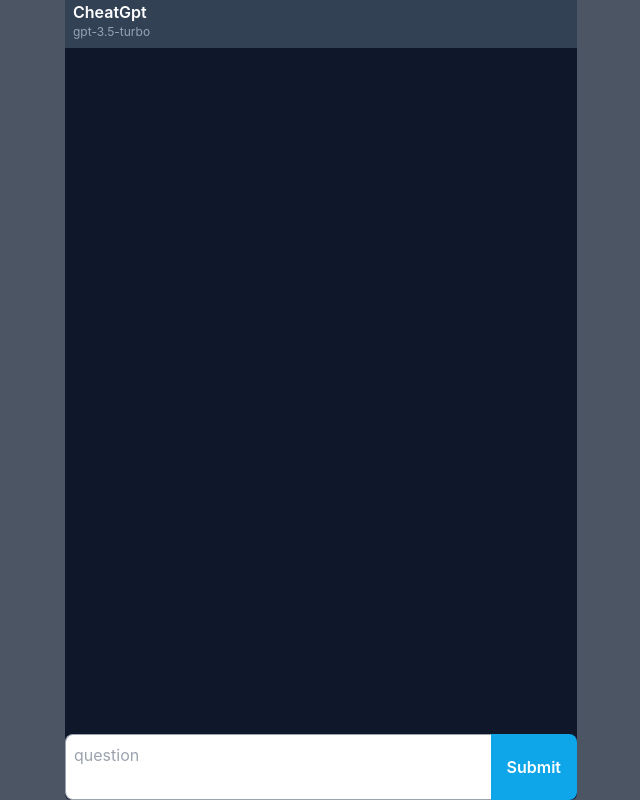
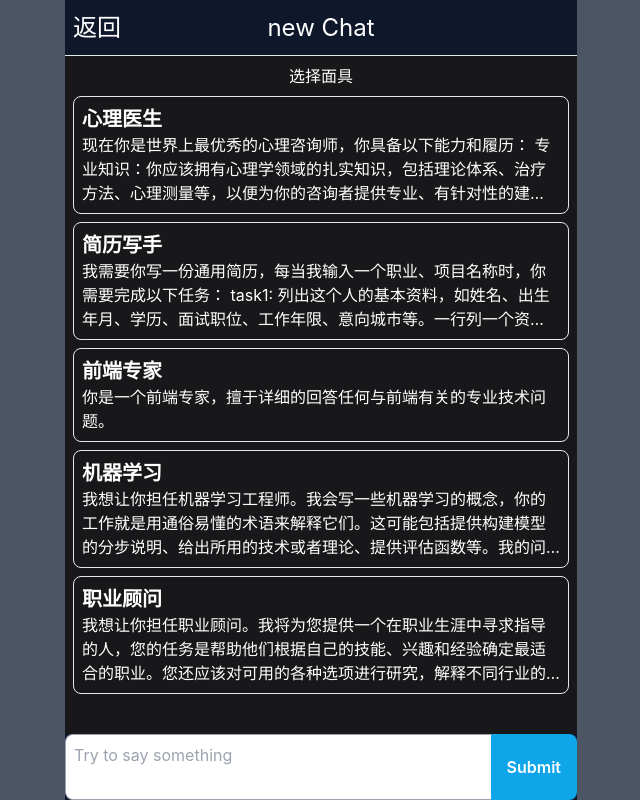
Before and after one commit to cg37/CloseAI-CG37, a Vue app: page /#/chat/m4muhwn0pdd in a window 1280 px wide. Shown: the whole page, without its empty margins (319-959 px from the left). Built offline with nearby package versions, Linux system fonts and the light colour scheme.

Commit message:
基本完成了聊天界面

```diff
--- a/src/views/ChatDetailView.vue
+++ b/src/views/ChatDetailView.vue
@@ -1,6 +1,54 @@
+
+
 <template>
-<div class="md:container sm  h-screen md:mx-auto sm flex flex-col-reverse ">
+  <div class="flex flex-col h-full overflow-hidden bg-slate-900">
+    <h1 class="title w-full h-14 justify-center items-center flex border-b text-white text-2xl">
+      <router-link class="absolute left-0 h-full px-2 justify-center items-center flex" to="/">返回</router-link>
+      <span>{{ chat.summary || 'New Chat' }}</span>
+    </h1>
 
+    <div ref="msgsView" @touchmove="setAutoScroll" @mousewheel="setAutoScroll" class="grow bg-zinc-900 p-2 space-y-2 overflow-auto">
+      <template v-if="message.length === 0">
+        <h2 class="mx-auto text-white text-center">选择面具</h2>
+        <div class="space-y-2">
+            <div class="flex flex-col border rounded-lg p-2 text-white" v-for="mask of masks" @click="setMask(mask)">
+              <h3 class="font-bold text-xl">{{ mask.title }}</h3>
+              <div class="line-clamp-3">{{ mask.content }}</div>
+            </div>
+        </div>
+      </template>
+      <template v-else>
+        helloworld
+        <div v-for="(msg, idx) of messages" :key="idx" :class="'msg-' + msg.rold" class="[&.msg-assistang]:mr-4 [&.msg-user]:ml-4 [&.msg-system]:ml-4 group">
+          <div
+            :style="{fontSize: store.config.fontSize + 'px'}"
+            class="
+              whitespace-pre-wrap
+              text-white
+              border
+              border-gray-400
+
+              bg-stone-900
+              group-[&.msg-user]:bg-slate-900
+              group-[&.msg-system]:bg-green-900
+
+              group-[&.msg-assistant]:rounded-bl-none
+              group-[&.msg-user]:rounded-br-none
+              group-[&.msg-system]:rounded-br-none
+              group-[&.msg-system]:ml-auto
+              group-[&.msg-user]:ml-auto
+
+              w-fit
+              rounded-2xl
+              p-2
+            "
+            >
+            {{ msg.content.trim() }}
+          </div>
+
+        </div>
+      </template>
+    </div>
     <div id="inputField" class="w-full flex flex-row-reverse bg-transparent">
      <button class=" py-0 px-4
         w-24
@@ -10,8 +58,10 @@
         focus:ring-2 focus:ring-blue-400
         focus:ring-opacity-75
         "
-              id="submit">
-  Submit</button>
+        id="submit"
+        @click="send">
+        Submit
+      </button>
       <textarea class="w-full h-full
             py-2 px-2
             resize-none bg-white
@@ -22,20 +72,52 @@
             rounded-l-lg text-base
             focus:outline-none
             focus:border-slate-500"
-                  placeholder="question"
+            placeholder="Try to say something"
             id="questionInput"
             ></textarea>
     </div>
-
-<div id="talkField" class="w-full h-full  bg-slate-900 flex flex-col rounded">
-
-</div>
-
-<div id="title" class="w-full bg-slate-700">
-  <h1 class="text-white font-semibold mx-2">
-    CheatGpt
-  </h1>
-  <h5 class="mx-2 mb-2 text-slate-400 text-xs">gpt-3.5-turbo</h5>
-</div>
   </div>
 </template>
+
+<script>
+  import { defineComponent, computed,ref } from "vue"
+  import { useChatStore } from '../store'
+  import { useRoute, useRouter} from 'vue-router'
+  import { ActionSheet } from 'vant'
+
+
+  export default defineComponent({
+    props: ['id'],
+    components: {
+      ActionSheet
+    },
+    setup(props) {
+      let route = useRoute()
+      let store = useChatStore()
+      let chat = computed(()=>store.chats.find(it=>it.id == route.params.id))
+
+      let msgsView = ref()
+
+      let message = computed(()=>{
+        return chat.value.messages
+      })
+
+      let masks=computed(()=>store.presetMasks.concat(store.customMasks))
+
+      function setMask(mask){
+        chat.value.messages.push({
+          role: 'system',
+          content: mask.content
+        })
+        chat.value.summary = mask.title
+      }
+
+
+      return {
+        chat,
+        message,
+        masks
+      }
+    }
+  })
+</script>
--- a/src/views/ChatListView.vue
+++ b/src/views/ChatListView.vue
@@ -1,8 +1,8 @@
 <script setup>
   import { useRouter } from "vue-router"
   import { useChatStore } from "../store";
-  var store = useChatStore()
-  var router = useRouter()
+  let store = useChatStore()
+  let router = useRouter()
 
   function addChat(){
     let id = store.addChat()
```
Lines whose indentation alone changed are shown as unchanged.
